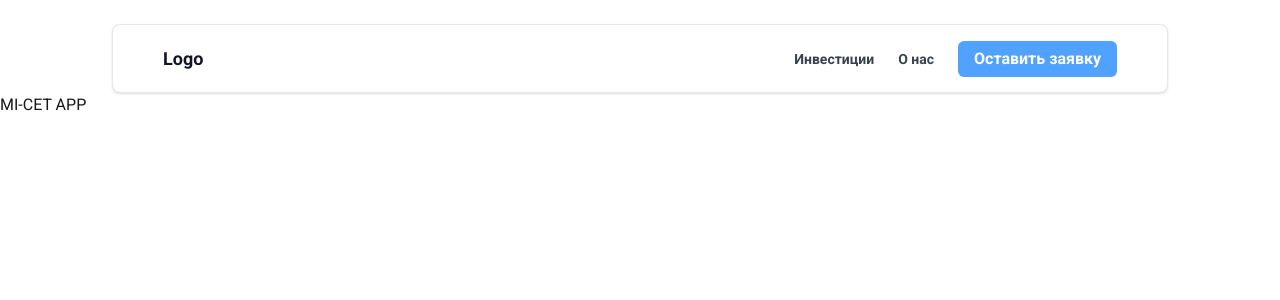
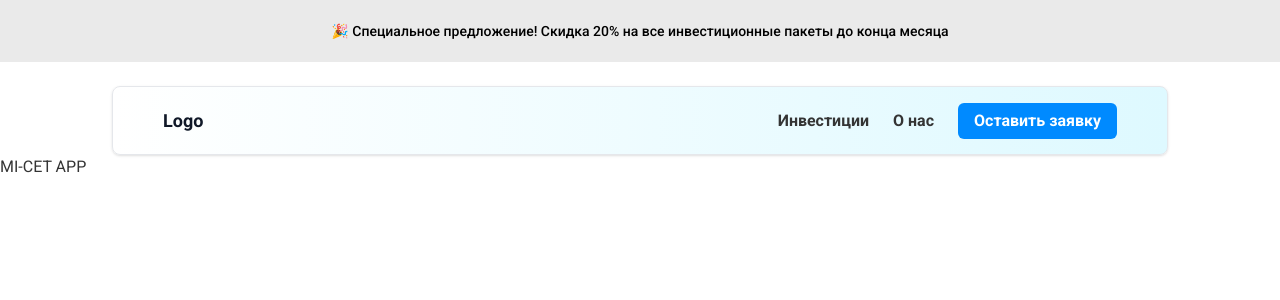
Before and after one commit to ba-mirza/mi-cet-app, a Next.js app: page / in a window 1280 px wide. Shown: the top 300 px of the page. Built offline with nearby package versions, Linux system fonts and the light colour scheme.

Commit message:
[feature]: added new components and fixed header for navigation

```diff
--- a/app/globals.css
+++ b/app/globals.css
@@ -2,13 +2,32 @@
 
 :root {
   --background: #ffffff;
-  --foreground: #171717;
+  --foreground: #343434;
+  --background-button: #E3F6FF;
 }
 
 @theme inline {
   --color-background: var(--background);
   --color-foreground: var(--foreground);
   --font-sans: var(--font-roboto);
+}
+
+@layer utilities {
+  .isActive {
+    border: 0.5px solid var(--foreground);
+    border-radius: 8px;
+    padding: 8px 12px;
+    background: var(--background-button);
+  }
+
+  .self-background {
+    background-image: linear-gradient(to right, #ffffff, #DEF9FF);
+  }
+
+  .self-background-button {
+    background-image: linear-gradient(to top, #008AFF 100%, #0670A1 100%);
+  }
+
 }
 
 @media (prefers-color-scheme: dark) {
--- a/app/layout.tsx
+++ b/app/layout.tsx
@@ -2,6 +2,7 @@ import type { Metadata } from "next";
 import {Roboto} from "next/font/google";
 import "./globals.css";
 import Header from "@/components/Header";
+import Banner from "@/components/Banner";
 
 const roboto = Roboto({
     weight: ["300", "400", "500", "700"],
@@ -24,6 +25,7 @@ export default function RootLayout({
       <body
         className={`${roboto.variable} antialiased`}
       >
+      <Banner />
       <Header/>
         {children}
       </body>
--- /dev/null
+++ b/components/ActiveLink.tsx
@@ -0,0 +1,16 @@
+"use client"
+
+import {usePathname} from "next/navigation";
+import {ReactNode} from "react";
+import Link from "next/link";
+
+export default function ActiveLink({href, children}: {href: string; children: ReactNode}) {
+    const pathname = usePathname();
+    const isActive = pathname === href;
+
+    return (
+        <Link className={isActive ? 'isActive' : ''} href={href}>
+            {children}
+        </Link>
+    )
+}
--- /dev/null
+++ b/components/Banner.tsx
@@ -0,0 +1,9 @@
+export default function Banner() {
+    return (
+        <div className="w-full h-[62px] flex items-center justify-center" style={{ backgroundColor: '#EAEAEA' }}>
+            <div className="text-black text-sm font-medium">
+                🎉 Специальное предложение! Скидка 20% на все инвестиционные пакеты до конца месяца
+            </div>
+        </div>
+    )
+}
--- a/components/Header.tsx
+++ b/components/Header.tsx
@@ -1,36 +1,28 @@
 import Link from 'next/link'
+import ActiveLink from './ActiveLink'
 
 export default function Header() {
+
     return (
         <div className="mt-6 flex justify-center font-black">
-            <header className="w-[1056px] h-[69px] bg-white border border-gray-200 shadow-sm rounded-lg flex items-center justify-between px-2.5">
-                {/* Логотип */}
+            <header className="w-[1056px] h-[69px] self-background border border-gray-200 shadow-sm rounded-lg flex items-center justify-between px-2.5">
                 <div className="flex items-center ml-10">
                     <Link href="/" className="text-lg font-bold text-gray-900">
                         Logo
                     </Link>
                 </div>
 
-                {/* Навигация и кнопка заявки */}
                 <div className="flex items-center gap-6">
-                    {/* Навигационные кнопки */}
                     <nav className="flex items-center gap-6">
-                        <Link
-                            href="/investments"
-                            className="text-sm text-gray-700 hover:text-gray-900 transition-colors duration-200"
-                        >
+                        <ActiveLink href={"/investments"}>
                             Инвестиции
-                        </Link>
-                        <Link
-                            href="/about"
-                            className="text-sm text-gray-700 hover:text-gray-900 transition-colors duration-200"
-                        >
+                        </ActiveLink>
+                        <ActiveLink href={"/about"}>
                             О нас
-                        </Link>
+                        </ActiveLink>
                     </nav>
 
-                    {/* Кнопка заявки */}
-                    <button className="mr-10 bg-blue-400 hover:bg-blue-500 text-white px-4 py-1.5 rounded-md transition-colors duration-200 cursor-pointer">
+                    <button className="mr-10 self-background-button text-white px-4 py-1.5 rounded-md transition-colors duration-200 cursor-pointer">
                         Оставить заявку
                     </button>
                 </div>
```
